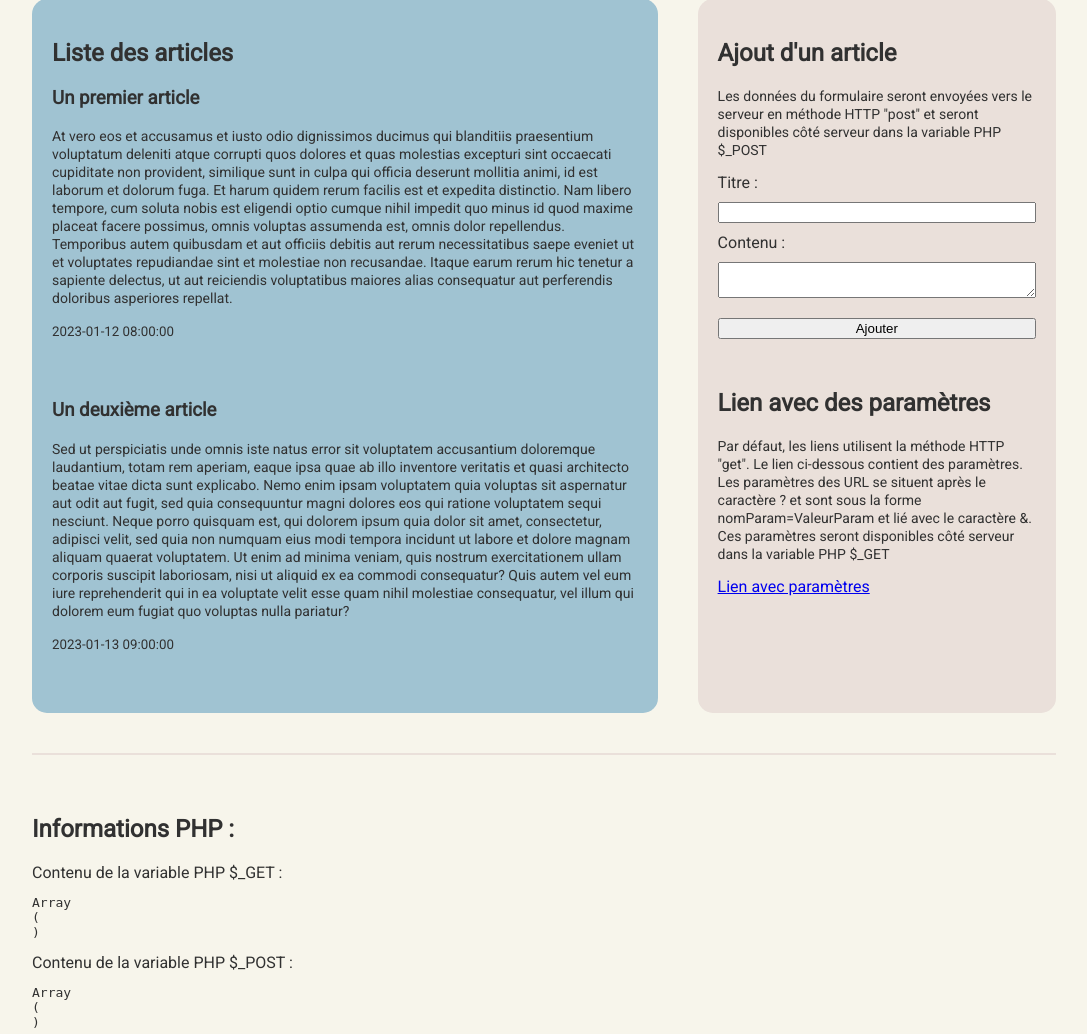
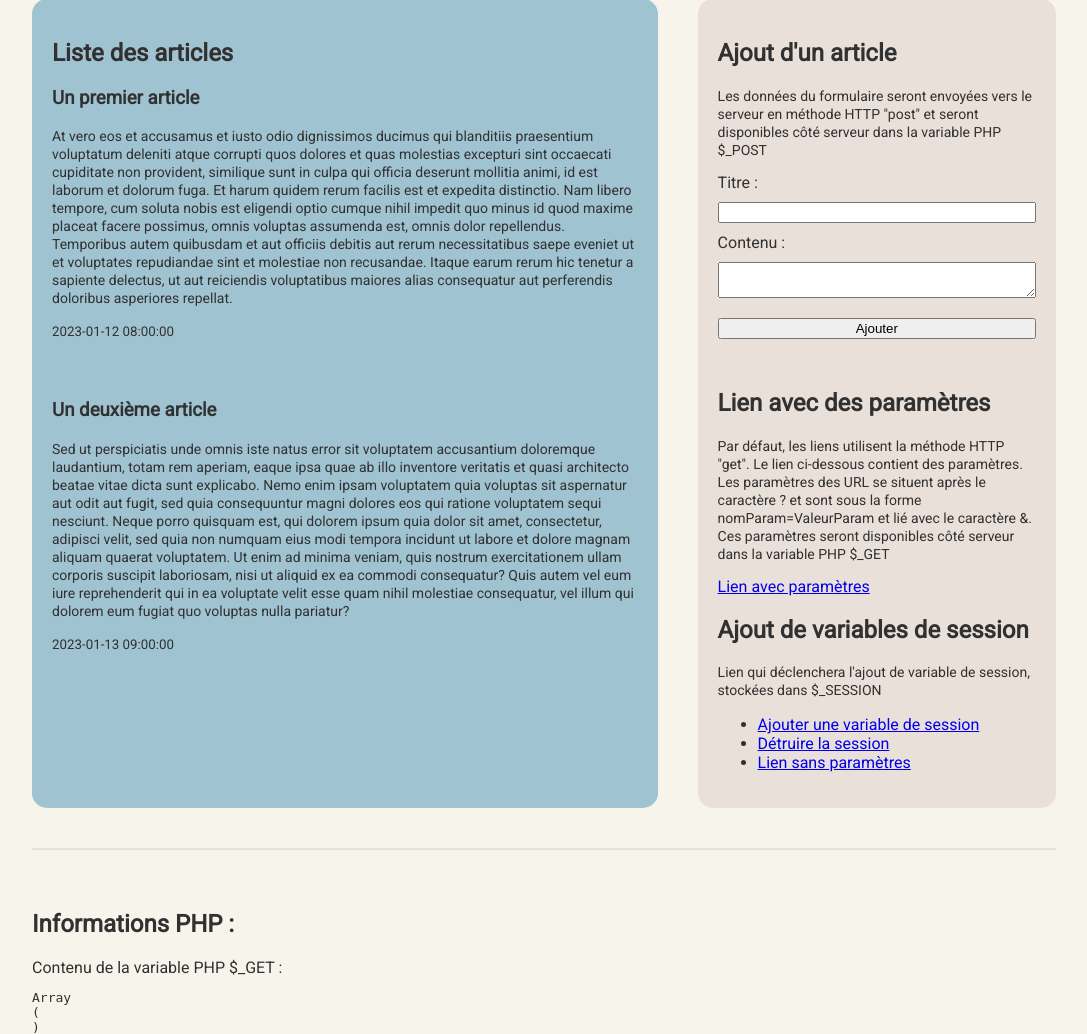
Before and after one commit to tania7777/PHP-MVC, a PHP site: page /PWS-TP1/ in a window 1280 px wide. Shown: the part 172-1206 px from the top of the page, without its empty margins (16-1103 px from the left). Run offline with PHP 8.4, Linux system fonts and the light colour scheme; data comes from the database, SQL or seed files in the repository.

Commit message:
SESSION & comments

```diff
--- a/index.php
+++ b/index.php
@@ -1,24 +1,33 @@
 <?php
+
 /**
  * TOUT LE CODE CONTENU DANS LES BALISES <?php et ?>
  * SERA EXECUTÉ COTÉ SERVEUR
  * ET NE SERA PAS VISIBLE DANS LE NAVIGATEUR HTML
  */
 
-session_start();
+session_start(); //inititialise la session. Permet de créer un lien avec chaque visiteur et de stocker des informations dans $_SESSION
+
+//Variables
+
+//Une constante pour spécifier l'url du site
+//utilisée pour les liens hypertextes, les feuilles de style, les fichiers Javascript, les images, etc.
+define('BASE_URL', '/'); //à utiliser si vous utilisez la commande "php -S localhost:2023" pour accéder au projet
+// define('BASE_URL','/PWS-TP1/'); //à utiliser si vous utiliser une stack WAMP/LAMP/MAMP et que vous accédez au projet avec une url du type http://localhost/PWS-TP1/
 
 //une variable PHP de type tableau pour stocker les articles que l'on va récupérer dans la BDD
 $articles = [];
 
+//Base de données
 try {
 
   // Connextion à la base de données SQLite
   $pdo = new \PDO('sqlite:' . realpath("./database.sqlite"));
 
-  //Si le formulaire HTML d'ajout a été rempli
+  //Si le formulaire HTML d'ajout d'article a été rempli
   if (isset($_POST['ajout_article'])) {
-    $query = $pdo->prepare('INSERT INTO articles ("article_title", "article_content") VALUES (?,?)');
-    $query->execute([$_POST['article_title'], $_POST['article_content']]);
+    $query = $pdo->prepare('INSERT INTO articles ("article_title", "article_content") VALUES (?,?)'); //préparation d'une requête SQL d'insertion d'un article
+    $query->execute([$_POST['article_title'], $_POST['article_content']]); //execution de la requête en injectant les valeurs à la place des ? ci-dessus
   }
 
   //Récupération des données de la table articles
@@ -27,9 +36,22 @@ try {
   $articles = $query->fetchAll(PDO::FETCH_CLASS);
   // echo "<pre>".print_r($articles,true)."</pre>";die; //décommenter pour voir le condtenu du tableau articles
 
-} catch (Exception $e) {
+} catch (Exception $e) { //le bloc try / catch permet de capturer les erreurs
   print "Erreur base de données : " . $e->getMessage() . "<br/>";
   die();
+}
+
+// Session
+
+//Si le paramètre ajoutSession est présent dans l'URL, on ajoute une valeur aléatoire dans la session
+//Ces valeurs seront conservées pour l'utilisateur tant que la session sera valide ou non détruite
+if (isset($_GET['ajoutSession'])) {
+  $_SESSION['variables_session'][] = rand();
+}
+//Si le paramètre detruireSession est présent dans l'URL, on détruit la session et on en initialise une nouvelle
+if (isset($_GET['detruireSession'])) {
+  session_destroy();
+  session_start();
 }
 
 ?>
@@ -42,7 +64,7 @@ try {
   <meta name="viewport" content="width=device-width, initial-scale=1.0">
   <title>PHP - MVC</title>
 
-  <link rel="stylesheet" href="styles.css">
+  <link rel="stylesheet" href="<?= BASE_URL ?>styles.css">
 
 </head>
 
@@ -82,7 +104,18 @@ try {
 
     <p>Par défaut, les liens utilisent la méthode HTTP "get". Le lien ci-dessous contient des paramètres. Les paramètres des URL se situent après le caractère ? et sont sous la forme nomParam=ValeurParam et lié avec le caractère &. Ces paramètres seront disponibles côté serveur dans la variable PHP $_GET</p>
 
-    <a href="?parametre1=valeur1&parametre2=valeur2&unAutre=uneVal">Lien avec paramètres</a>
+    <a href="<?= BASE_URL ?>?parametre1=valeur1&parametre2=valeur2&unAutre=uneVal">Lien avec paramètres</a>
+
+    <h2>Ajout de variables de session</h2>
+
+    <p>Lien qui déclenchera l'ajout de variable de session, stockées dans $_SESSION </p>
+
+    <ul>
+      <li><a href="<?= BASE_URL ?>?ajoutSession=true">Ajouter une variable de session</a></li>
+      <li><a href="<?= BASE_URL ?>?detruireSession=true">Détruire la session</a></li>
+      <li><a href="<?= BASE_URL ?>">Lien sans paramètres</a></li>
+    </ul>
+
 
   </aside>
 
```
